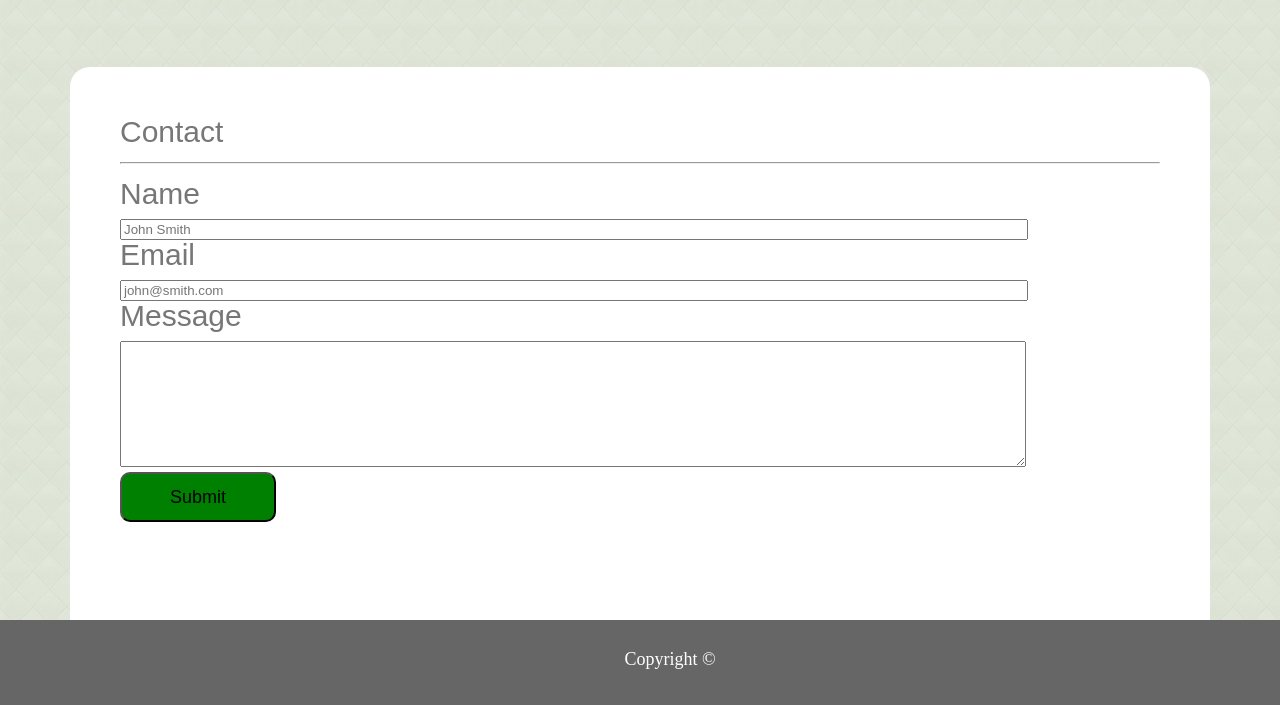
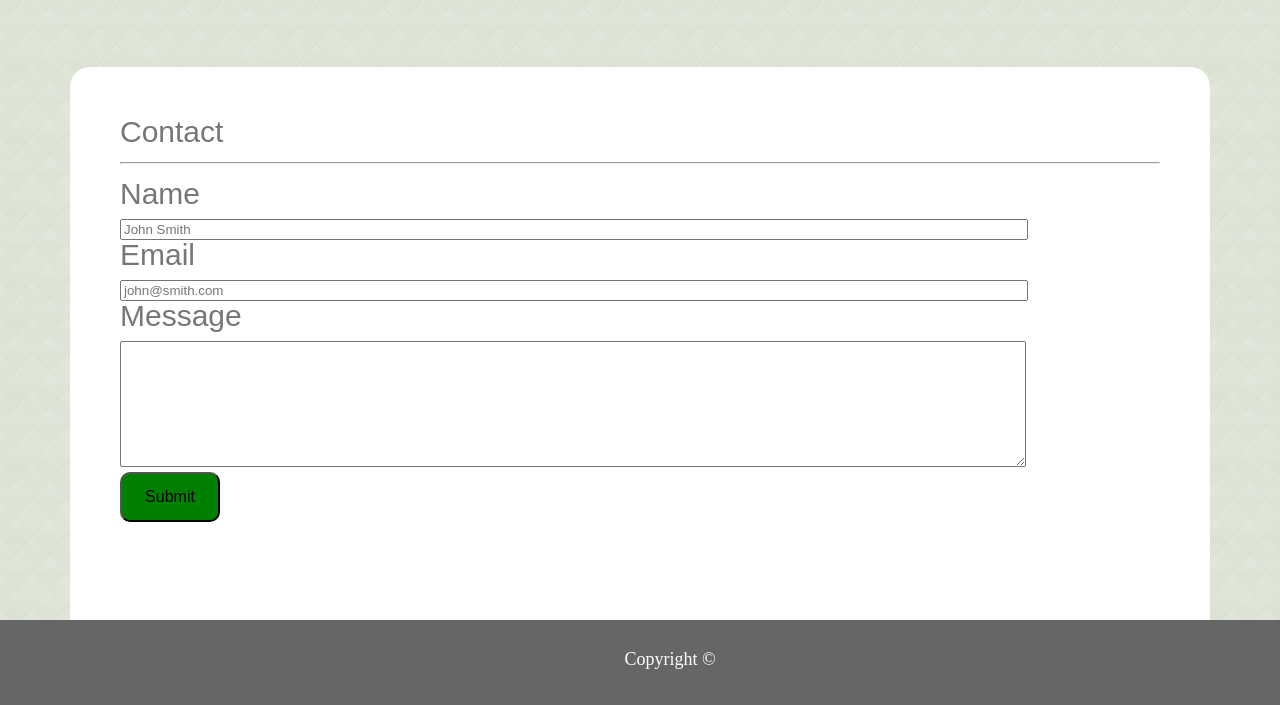
Before and after one commit to CLaughter/basic-portfolio, a plain HTML site: page contact.html in a window 1280 px wide. Shown: the part 95-800 px from the top of the page. Drawn offline with Linux system fonts and the light colour scheme; files whose address does not match are found by name.

Commit message:
mod lines 61-65

```diff
--- a/contact.html
+++ b/contact.html
@@ -58,7 +58,11 @@
         Message<br />
         <textarea name="msg" id="message" cols="30" rows="8"></textarea>
 
-        <input type="button" name="submit" value="Submit" id="submit-btn"/>
+      <br>
+        <input type="button" style="font-size: 16px;
+        height: 50px;
+        width: 100px";
+        name="submit" value="Submit" id="submit-btn" />
 
       </div>
     </section>
```
